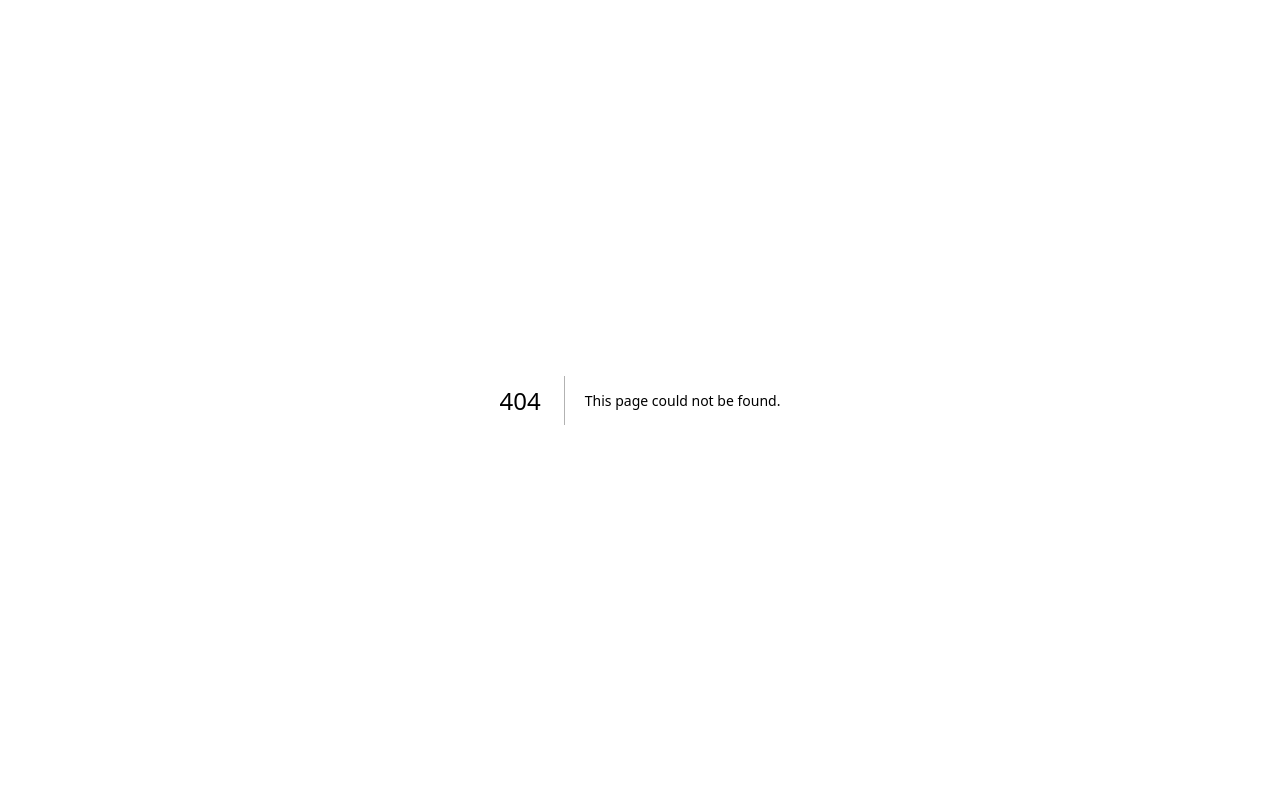
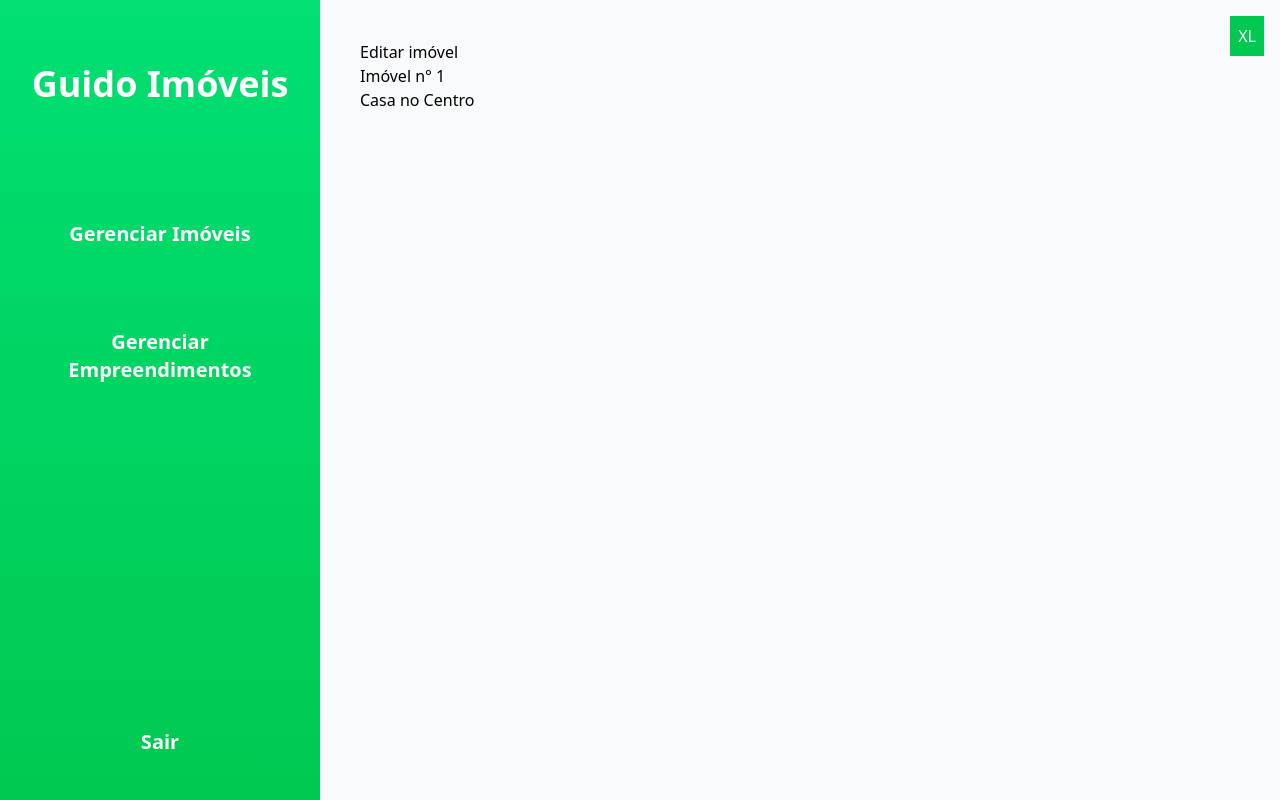
Before and after one commit to Mateus-Oling/oling-imoveis, a Next.js app: page /admin/properties/1/edit in a window 1280 px wide. Before the commit this address had no page. Built offline with nearby package versions, Linux system fonts and the light colour scheme.

Commit message:
feat: add property edit route and shared mock data

```diff
--- a/src/app/admin/layout.tsx
+++ b/src/app/admin/layout.tsx
@@ -11,8 +11,8 @@ export default function AdminLayout({
             Guido Imóveis
           </h1>
 
-          <nav className="flex flex-col gap-8 xl:gap-10 2xl:gap-14 mt-20 xl:mt-24 2xl:mt-46 items-center">
-            <button className="w-full rounded-2xl px-6 py-4 xl:px-8 xl:py-5 2xl:px-10 2xl:py-10 text-center text-lg xl:text-xl 2xl:text-3xl 2xl:mb-14 font-semibold transition hover:bg-white/20">
+          <nav className="flex flex-col gap-6 xl:gap-10 2xl:gap-14 mt-20 xl:mt-24 2xl:mt-40 items-center">
+            <button className="w-full rounded-2xl px-6 py-4 xl:px-8 xl:py-5 2xl:px-10 2xl:py-10 text-center text-lg xl:text-xl 2xl:text-3xl 2xl:mb-8 font-semibold transition hover:bg-white/20">
               Gerenciar Imóveis
             </button>
 
--- /dev/null
+++ b/src/app/admin/properties/[id]/edit/page.tsx
@@ -0,0 +1,24 @@
+import Teste from "../../../properties/page"
+import { mockProperties } from "@/data/mock-properties"
+
+type Props = {
+  params: {
+    id: number
+  }
+}
+
+export default async function EditPropertyPage({ params }: Props) {
+  const resolvedParams = await params
+  const propertyBeingEdited = mockProperties.find(
+    (currentProperty) => currentProperty.id === Number(resolvedParams.id),
+  )
+  console.log(propertyBeingEdited)
+
+  return (
+    <>
+      <h1>Editar imóvel</h1>
+      <p>Imóvel n° {resolvedParams.id}</p>
+      <p>{propertyBeingEdited?.title}</p>
+    </>
+  )
+}
--- a/src/app/admin/properties/page.tsx
+++ b/src/app/admin/properties/page.tsx
@@ -1,52 +1,8 @@
 import PropertyCard from "@/components/admin/PropertyCard"
+import Link from "next/link"
+import { mockProperties } from "@/data/mock-properties"
 
 export default function Teste() {
-  const mockProperties = [
-    {
-      title: "Casa no Centro",
-      type: "casa",
-      city: "Ijuí",
-      neighborhood: "Centro",
-      price: 350000,
-      area: 120,
-      bedrooms: 3,
-      image_url:
-        "https://agmxrontqhhuqnprhtsc.supabase.co/storage/v1/object/public/property-images/1779468102490-ChatGPT%20Image%2012%20de%20mar.%20de%202026,%2011_30_47.png",
-    },
-    {
-      title: "Terreno Avenida Brasil",
-      type: "terreno",
-      city: "Ijuí",
-      neighborhood: "Centro",
-      price: 180000,
-      area: 300,
-      bedrooms: 1,
-      image_url:
-        "https://agmxrontqhhuqnprhtsc.supabase.co/storage/v1/object/public/property-images/1779468102490-ChatGPT%20Image%2012%20de%20mar.%20de%202026,%2011_30_47.png",
-    },
-    {
-      title: "Apartamento Moderno",
-      type: "apartamento",
-      city: "Ijuí",
-      neighborhood: "Pindorama",
-      price: 420000,
-      area: 90,
-      bedrooms: 2,
-      image_url:
-        "https://agmxrontqhhuqnprhtsc.supabase.co/storage/v1/object/public/property-images/1779468102490-ChatGPT%20Image%2012%20de%20mar.%20de%202026,%2011_30_47.png",
-    },
-    {
-      title: "Terreno no Bairro Universitário",
-      type: "terreno",
-      city: "Ijuí",
-      neighborhood: "Centro",
-      price: 1000000,
-      area: 500,
-      image_url:
-        "https://agmxrontqhhuqnprhtsc.supabase.co/storage/v1/object/public/property-images/1779468102490-ChatGPT%20Image%2012%20de%20mar.%20de%202026,%2011_30_47.png",
-    },
-  ]
-
   return (
     <div className="mx-auto w-full max-w-[1200px] xl:max-w-[1400px] 2xl:max-w-[1600px] ">
       <header className="mb-8 xl:mb-10 2xl:mb-16 flex items-center justify-between">
@@ -60,9 +16,12 @@ export default function Teste() {
           </p>
         </div>
 
-        <button className="rounded-2xl bg-green-600 px-6 py-3 xl:px-8 xl:py-4 2xl:px-10 2xl:py-5 text-white text-lg xl:text-xl 2xl:text-2xl font-semibold transition hover:bg-green-700">
+        <Link
+          href={`/admin/properties/new`}
+          className="rounded-2xl bg-green-600 px-6 py-3 xl:px-8 xl:py-4 2xl:px-10 2xl:py-5 text-white text-lg xl:text-xl 2xl:text-2xl font-semibold transition hover:bg-green-700"
+        >
           + Novo Imóvel
-        </button>
+        </Link>
       </header>
 
       <section aria-label="Lista de imóveis">
--- a/src/components/admin/PropertyCard.tsx
+++ b/src/components/admin/PropertyCard.tsx
@@ -1,7 +1,9 @@
 import React from "react"
 import Image from "next/image"
+import Link from "next/link"
 
 type Property = {
+  id: number
   title: string
   type: string
   city: string
@@ -61,7 +63,7 @@ export default function PropertyCard({
       </div>
 
       <div className="flex flex-col items-start gap-3 lg:gap-4 xl:gap-8 2xl:gap-10">
-        <span className="text-base font-bold text-gray-900 lg:text-base xl:text-xl  xl:mt-2.5 2xl:text-2xl 2xl:mt-10">
+        <span className="text-base font-bold text-gray-900 lg:text-base xl:text-xl  xl:mt-2.5 2xl:text-2xl ">
           {new Intl.NumberFormat("pt-BR", {
             style: "currency",
             currency: "BRL",
@@ -69,9 +71,12 @@ export default function PropertyCard({
         </span>
 
         <div className="flex gap-2 lg:gap-3 xl:gap-4">
-          <button className="rounded-xl border border-gray-300 px-3 py-1.5 text-sm font-medium text-gray-700 transition hover:bg-gray-100 lg:px-5 lg:py-2.5 lg:text-base xl:px-6 xl:py-3 xl:text-lg 2xl:text-2xl">
+          <Link
+            href={`/admin/properties/${propertyData.id}/edit`}
+            className="rounded-xl border border-gray-300 px-3 py-1.5 text-sm font-medium text-gray-700 transition hover:bg-gray-100 lg:px-5 lg:py-2.5 lg:text-base xl:px-6 xl:py-3 xl:text-lg 2xl:text-2xl"
+          >
             Editar
-          </button>
+          </Link>
 
           <button className="rounded-xl border border-red-200 px-3 py-1.5 text-sm font-medium text-red-600 transition hover:bg-red-50 lg:px-5 lg:py-2.5 lg:text-base xl:px-6 xl:py-3 xl:text-lg 2xl:text-2xl">
             Excluir
--- /dev/null
+++ b/src/data/mock-properties.ts
@@ -0,0 +1,49 @@
+export const mockProperties = [
+  {
+    id: 1,
+    title: "Casa no Centro",
+    type: "casa",
+    city: "Ijuí",
+    neighborhood: "Centro",
+    price: 350000,
+    area: 120,
+    bedrooms: 3,
+    image_url:
+      "https://agmxrontqhhuqnprhtsc.supabase.co/storage/v1/object/public/property-images/1779468102490-ChatGPT%20Image%2012%20de%20mar.%20de%202026,%2011_30_47.png",
+  },
+  {
+    id: 2,
+    title: "Terreno Avenida Brasil",
+    type: "terreno",
+    city: "Ijuí",
+    neighborhood: "Centro",
+    price: 180000,
+    area: 300,
+    bedrooms: 1,
+    image_url:
+      "https://agmxrontqhhuqnprhtsc.supabase.co/storage/v1/object/public/property-images/1779468102490-ChatGPT%20Image%2012%20de%20mar.%20de%202026,%2011_30_47.png",
+  },
+  {
+    id: 3,
+    title: "Apartamento Moderno",
+    type: "apartamento",
+    city: "Ijuí",
+    neighborhood: "Pindorama",
+    price: 420000,
+    area: 90,
+    bedrooms: 2,
+    image_url:
+      "https://agmxrontqhhuqnprhtsc.supabase.co/storage/v1/object/public/property-images/1779468102490-ChatGPT%20Image%2012%20de%20mar.%20de%202026,%2011_30_47.png",
+  },
+  {
+    id: 4,
+    title: "Terreno no Bairro Universitário",
+    type: "terreno",
+    city: "Ijuí",
+    neighborhood: "Centro",
+    price: 1000000,
+    area: 500,
+    image_url:
+      "https://agmxrontqhhuqnprhtsc.supabase.co/storage/v1/object/public/property-images/1779468102490-ChatGPT%20Image%2012%20de%20mar.%20de%202026,%2011_30_47.png",
+  },
+]
```
